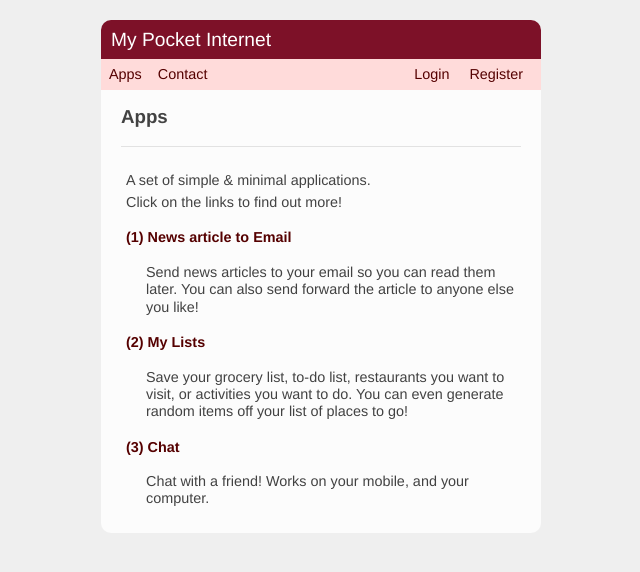
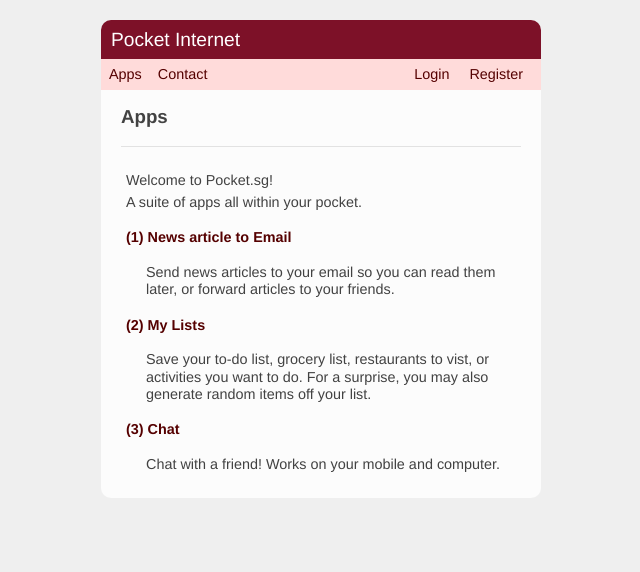
Before and after one commit to channeng/email-article, a Flask app: page / in a window 1280 px wide. Shown: the top 572 px of the page, without its empty margins (319-959 px from the left). Run offline with Flask 2, Linux system fonts and the light colour scheme.

Commit message:
Fixes to copy and button for news article email

```diff
--- a/app/template/base.html
+++ b/app/template/base.html
@@ -3,11 +3,11 @@
 <!-- Color combinations: https://coolors.co/f0a202-7d1128-3c0919-fbfffe-6d676e -->
 <html lang="en">
   <head>
-    <title>My Pocket Internet</title>
+    <title>Pocket Internet</title>
     <meta name="viewport" content="width=device-width, initial-scale=1.0">
     <style type="text/css">
 
-      html, body, div, h1, h2, p, a, ul, li, form, label, button {
+      html, body, div, h1, h2, p, a, ul, li, form, label, button:not(.nostyle) {
         margin: 0;
         padding: 0;
         border: 0;
@@ -146,7 +146,7 @@
       li:hover .extra_info {
         visibility: visible;
       }
-      #page button {
+      #page button:not(.nostyle) {
         padding: 10px;
         border-radius: 10px;
         -moz-border-radius: 10px;
@@ -252,7 +252,7 @@
   </head>
   <body>
     <div id="page">
-      <h1>My Pocket Internet</h1>
+      <h1>Pocket Internet</h1>
       <h2>
       <a href="{{ url_for('index') }}">Apps</a>&nbsp; &nbsp;
       <a href="{{ url_for('contact_us') }}">Contact</a>&nbsp; &nbsp;
--- a/app/template/index.html
+++ b/app/template/index.html
@@ -4,17 +4,17 @@
   <h3>Apps</h3>
   <hr><br>
   <div>
-    <p>A set of simple & minimal applications.</p>
-    <p>Click on the links to find out more!</p>
+    <p>Welcome to Pocket.sg! </p>
+    <p>A suite of apps all within your pocket.</p>
 
     <h4><a href="{{ url_for('email_article_page') }}">(1) News article to Email</a></h4>
-    <div class="subtext"><p>Send news articles to your email so you can read them later. You can also send forward the article to anyone else you like!</p></div>
+    <div class="subtext"><p>Send news articles to your email so you can read them later, or forward articles to your friends.</p></div>
 
     <h4><a href="{{ url_for('lists_page') }}">(2) My Lists</a></h4>
-    <div class="subtext"><p>Save your grocery list, to-do list, restaurants you want to visit, or activities you want to do. You can even generate random items off your list of places to go! </p></div>
+    <div class="subtext"><p>Save your to-do list, grocery list, restaurants to vist, or activities you want to do. For a surprise, you may also generate random items off your list.</p></div>
 
     <h4><a href="{{ url_for('chats_page') }}">(3) Chat</a></h4>
-    <div class="subtext"><p>Chat with a friend! Works on your mobile, and your computer.</p></div>
+    <div class="subtext"><p>Chat with a friend! Works on your mobile and computer.</p></div>
 
   </div>
 
```
Also changed, not shown: app/template/email_article.html (+8 -1 lines).
